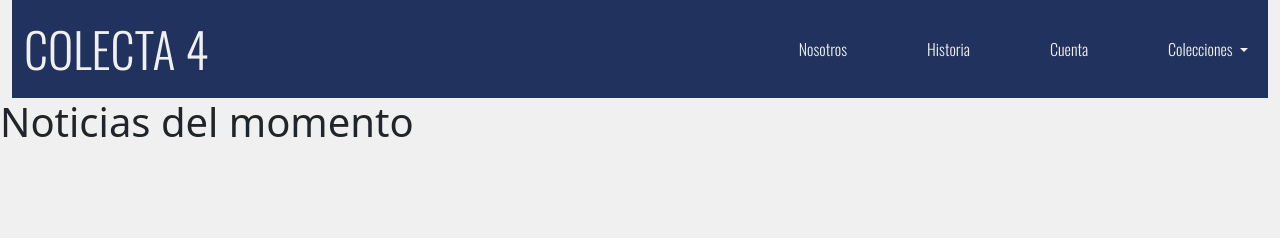
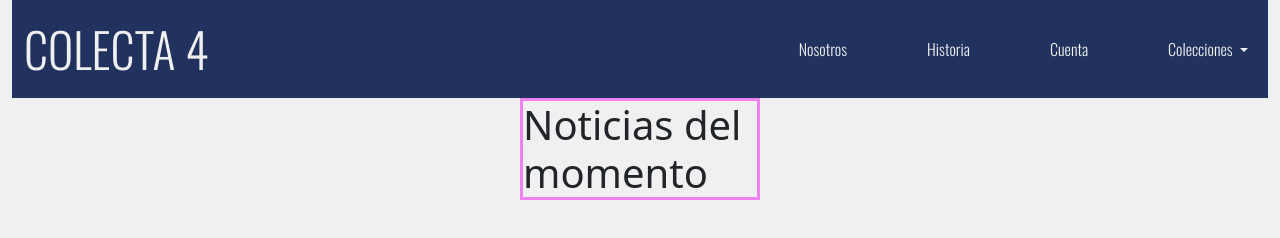
Before and after one commit to davidlicea/proyecto-mipagina, a plain HTML site: page index.html in a window 1280 px wide. Drawn offline with nearby package versions, Linux system fonts and the light colour scheme.

Commit message:
animacion en el subtitulo

```diff
--- a/css/main.css
+++ b/css/main.css
@@ -40,3 +40,20 @@ body{
 .header-font{
     font-family: 'Oswald', sans-serif;
 }
+
+main{
+    display: flex;
+    justify-content: center;
+}
+
+.subtitulo-main{
+    width: 15rem;
+    border: solid violet;
+    display: flex;
+    justify-content: center;
+    transition: 2s;
+}
+.subtitulo-main:hover{
+    transition: 2s;
+    transform: scale(4);
+}
--- a/index.html
+++ b/index.html
@@ -51,7 +51,7 @@
     </header>
 
     <main>
-      <h1>
+      <h1 class="subtitulo-main">
         Noticias del momento
       </h1>
 
```
